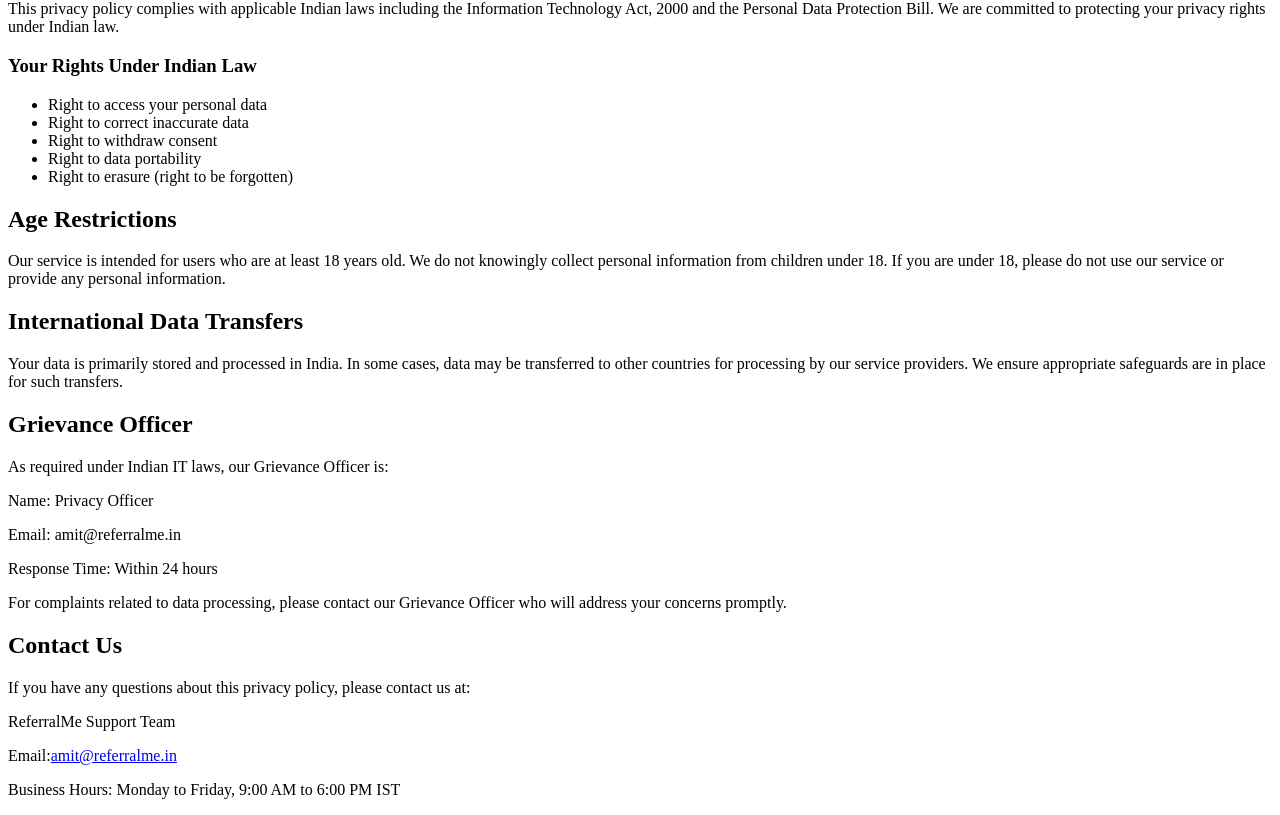
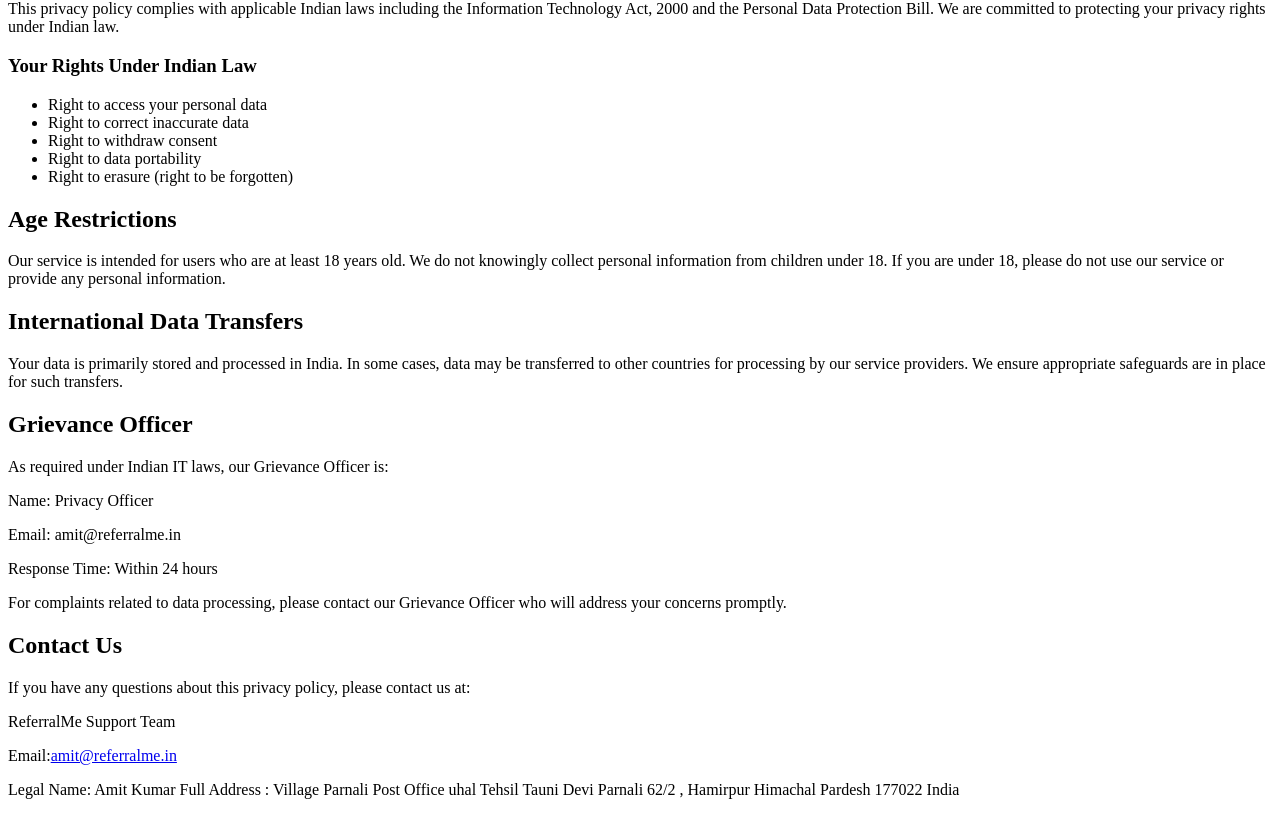
Before and after one commit to anshu-ui/referralme-live-, a React (Vite) app in the folder client/: page /privacy-policy in a window 1280 px wide. Shown: the part 2987-3802 px from the top of the page. Built offline with nearby package versions, Linux system fonts and the light colour scheme; no server answers; the database is empty.

Commit message:
Privacy policy

```diff
--- a/client/src/pages/privacy-policy.tsx
+++ b/client/src/pages/privacy-policy.tsx
@@ -217,7 +217,10 @@ export default function PrivacyPolicy() {
                     <a href="mailto:amit@referralme.in" className="text-blue-600 hover:text-blue-800 underline">amit@referralme.in</a>
                   </p>
                   <p className="text-blue-700 text-sm">
-                    Business Hours: Monday to Friday, 9:00 AM to 6:00 PM IST
+
+                    Legal Name: Amit Kumar
+                    Full Address : Village Parnali Post Office uhal Tehsil Tauni Devi Parnali 62/2 , Hamirpur
+                    Himachal Pardesh 177022 India
                   </p>
                 </div>
               </div>
```
